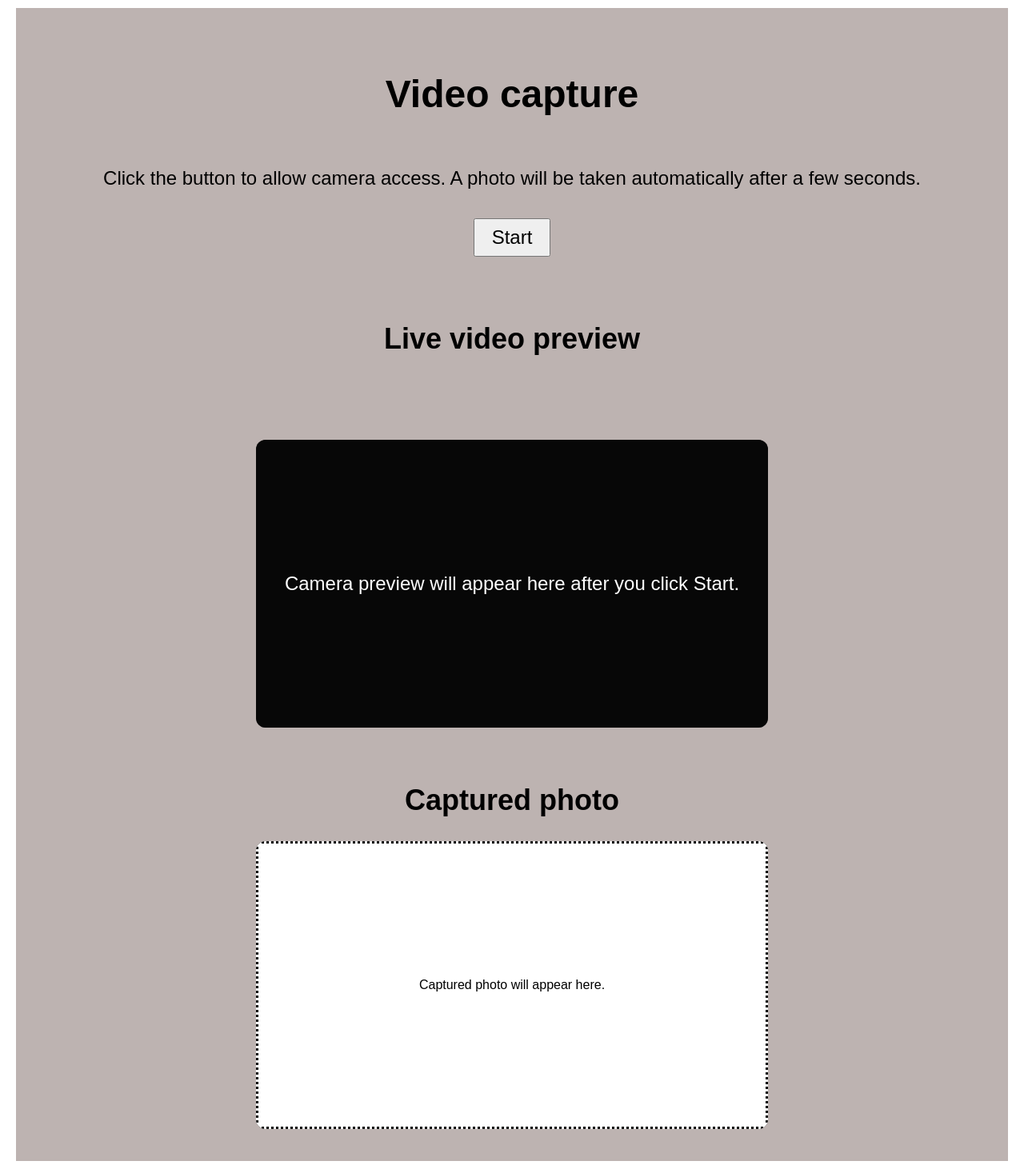
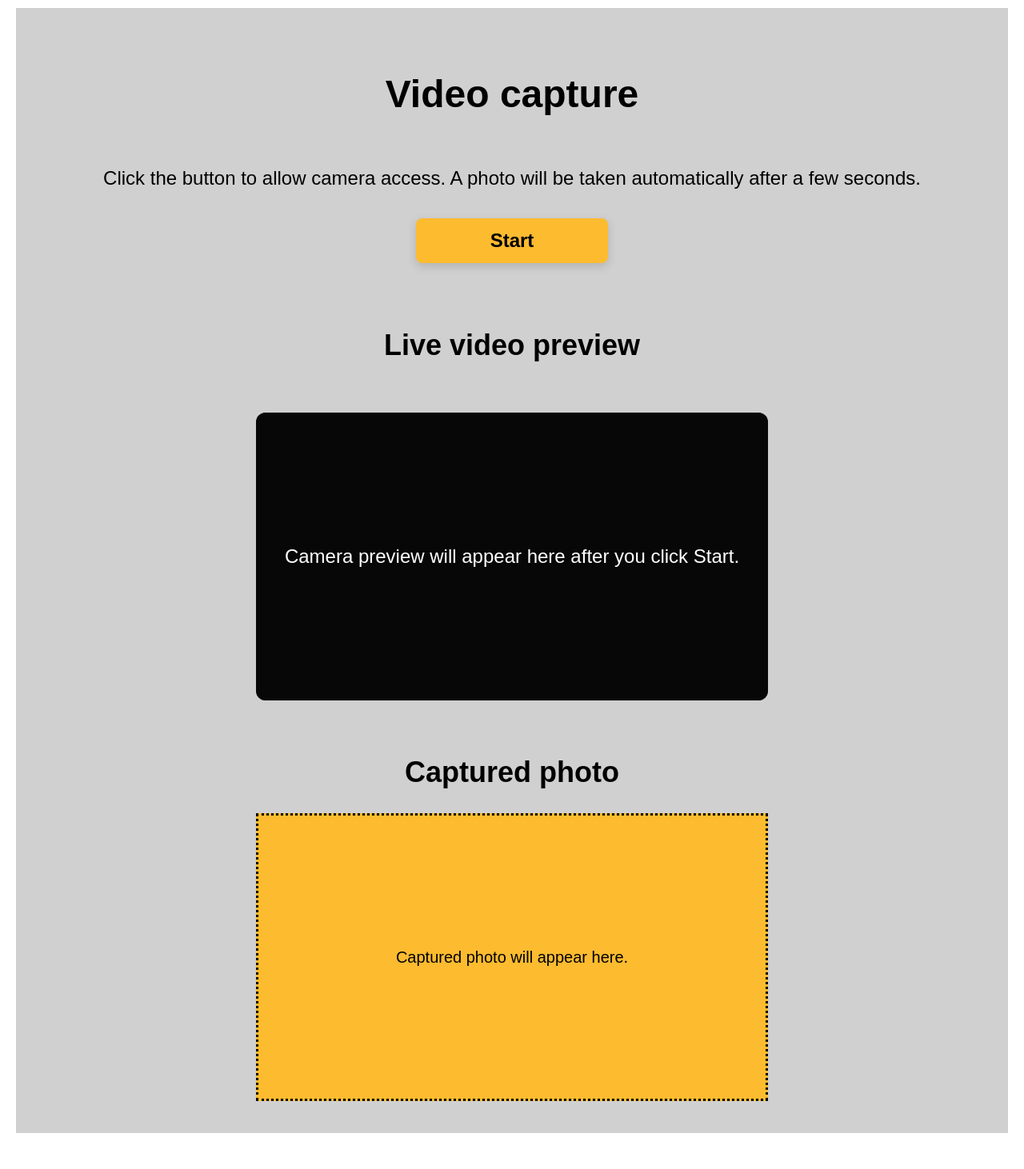
Before and after one commit to dejanmijic/video-capture, a React (Vite) app: page / in a window 1280 px wide. Shown: the whole page at 80% size. After the commit the page ends 1427 px from the top, so only its background shows below. Built offline with nearby package versions, Linux system fonts and the light colour scheme.

Commit message:
Styles improvement

```diff
--- a/src/app/App.css
+++ b/src/app/App.css
@@ -10,5 +10,5 @@ main {
   display: flex;
   flex-direction: column;
   align-items: center;
-  background-color: #bdb3b1;
+  background-color: rgb(208, 208, 208);
 }
--- a/src/features/video-capture/components/CapturedImage/CapturedPhoto.css
+++ b/src/features/video-capture/components/CapturedImage/CapturedPhoto.css
@@ -1,4 +1,4 @@
-h2 {
+.captured-photo-title {
   font-size: 36px;
 }
 
@@ -15,7 +15,6 @@ canvas {
   aspect-ratio: 16 / 9;
 
   overflow: hidden;
-  border-radius: 12px;
   background: #111;
 }
 
@@ -29,11 +28,14 @@ canvas {
 
   padding: 10px;
 
-  background-color: #ffff;
+  background-color: #fdbb30;
   color: #000000;
   border: 3px dotted #000000;
 
-  font-size: 16px;
-
   z-index: 1;
 }
+
+.photo-placeholder-message {
+  font-size: 20px;
+  font-weight: 600px;
+}
--- a/src/features/video-capture/components/CapturedImage/CapturedPhoto.tsx
+++ b/src/features/video-capture/components/CapturedImage/CapturedPhoto.tsx
@@ -12,12 +12,14 @@ export const CapturedPhoto = ({
 }: CapturedPhotoProps): JSX.Element => {
   return (
     <div className="wrapper">
-      <h2>Captured photo</h2>
+      <h2 className="captured-photo-title">Captured photo</h2>
       <div className="canvas-container">
         <canvas ref={canvasRef} />
         {!hasPhoto && (
           <div className="photo-placeholder">
-            Captured photo will appear here.
+            <p className="photo-placeholder-message">
+              Captured photo will appear here.
+            </p>
           </div>
         )}
       </div>
--- a/src/features/video-capture/components/Instructions/Instructions.css
+++ b/src/features/video-capture/components/Instructions/Instructions.css
@@ -7,11 +7,30 @@ p {
 }
 
 button {
-  width: 96px;
-  height: 48px;
+  width: 240px;
+  height: 56px;
   margin: 12px 0;
   font-size: 24px;
   cursor: pointer;
+
+  background: #fdbb30;
+  color: #000000;
+  font-weight: bold;
+  border: none;
+  padding: 12px 20px;
+  border-radius: 8px;
+  cursor: pointer;
+  box-shadow: 0 4px 12px rgba(0, 0, 0, 0.15);
+  transition: all 0.2s ease;
+}
+button:hover {
+  transform: translateY(-1px);
+  box-shadow: 0 6px 16px rgba(0, 0, 0, 0.2);
+}
+
+button:active {
+  transform: translateY(0);
+  box-shadow: 0 3px 8px rgba(0, 0, 0, 0.15);
 }
 
 .wrapper {
--- a/src/features/video-capture/components/VideoPreview/VideoPreview.css
+++ b/src/features/video-capture/components/VideoPreview/VideoPreview.css
@@ -1,5 +1,6 @@
-h2 {
+.video-preview-title {
   font-size: 36px;
+  margin-bottom: 0;
 }
 
 video {
@@ -38,7 +39,6 @@ video {
 
   color: #ffff;
   font-size: 10px;
-  font-weight: 500;
 
   z-index: 1;
 }
@@ -48,5 +48,9 @@ video {
 }
 
 .snapshot-message {
+  font-size: 20px;
+  padding: 0;
+}
+.snapshot-message-hidden {
   visibility: hidden;
 }
--- a/src/features/video-capture/components/VideoPreview/VideoPreview.tsx
+++ b/src/features/video-capture/components/VideoPreview/VideoPreview.tsx
@@ -18,16 +18,16 @@ export const VideoPreview = ({
 }: VideoPreviewProps): JSX.Element => {
   return (
     <div className="wrapper">
-      <h2>Live video preview</h2>
+      <h2 className="video-preview-title">Live video preview</h2>
       <p
-        className={
-          countdown === 0 && !isRunning ? 'snapshot-message' : undefined
-        }
+        className={`snapshot-message ${
+          countdown === 0 && !isRunning ? 'snapshot-message-hidden' : ''
+        }`}
       >
         Snapshot in {countdown} second{countdown === 1 ? '' : 's'}...
       </p>
       {error ? (
-        // handle errors
+        // handle errors + semantic <p
         <div role="alert" className="error-message">
           Camera access was denied. Please allow camera permissions.
         </div>
```
